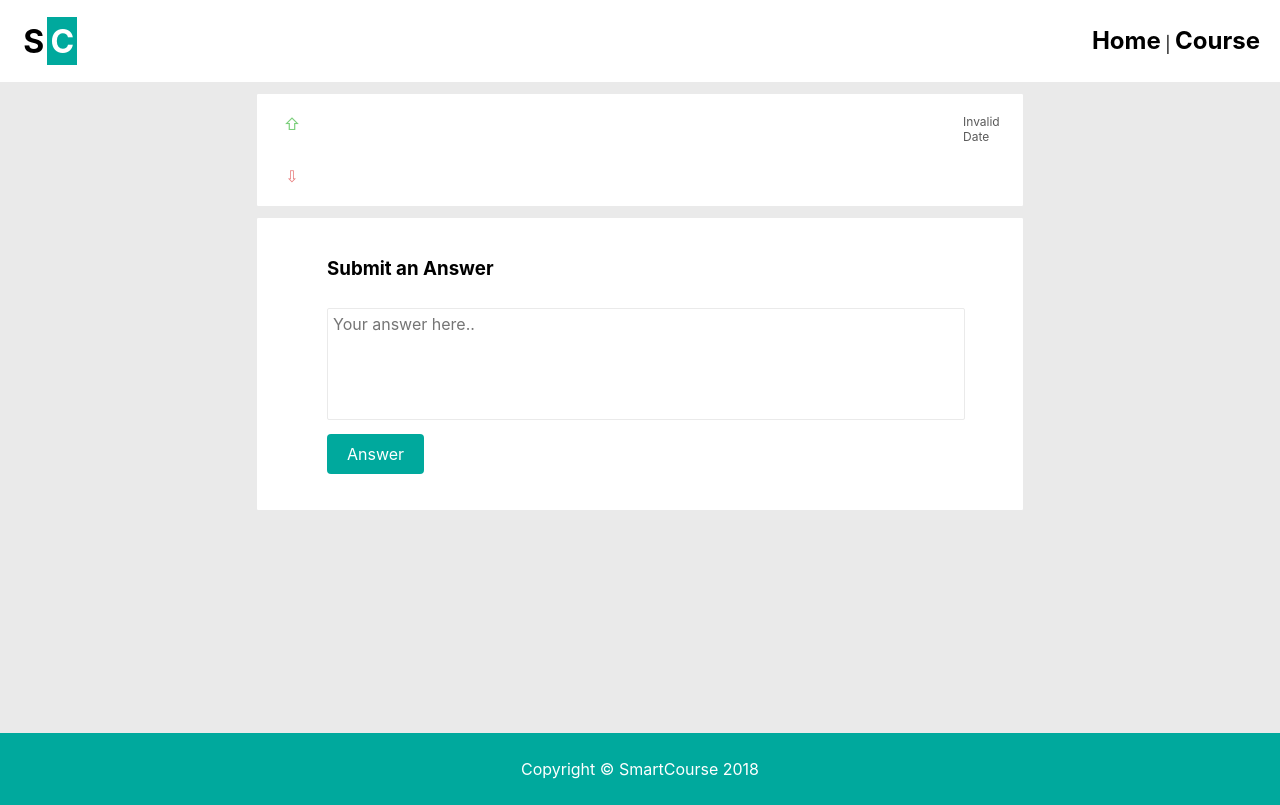
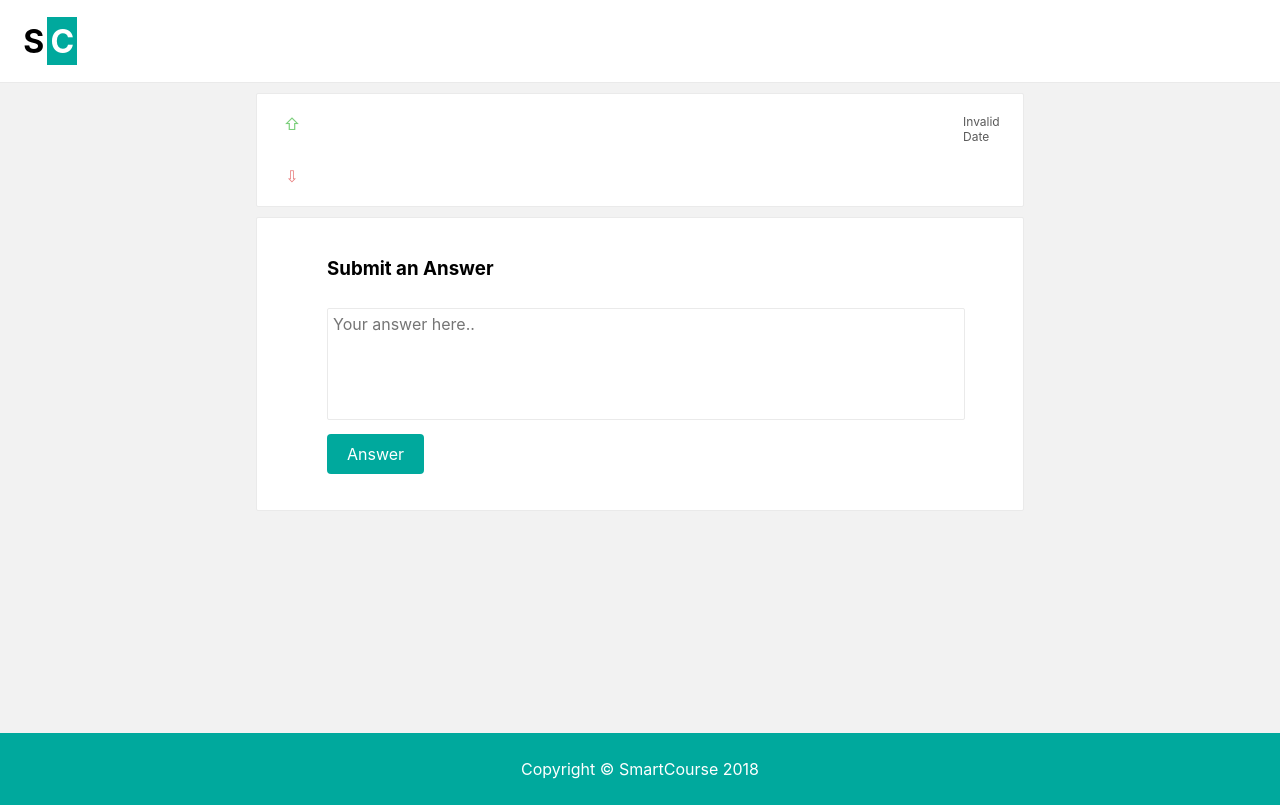
Before and after one commit to SmartCourse/app, a Vue app in the folder frontend/: page /question in a window 1280 px wide. Built offline with nearby package versions, Linux system fonts and the light colour scheme.

Commit message:
Removed stuff from nav, logo is now link to home, fixed bugs

```diff
--- a/frontend/src/App.vue
+++ b/frontend/src/App.vue
@@ -29,6 +29,7 @@ html, body {
 :root {
   --color-gray: #d5d5d5;
   --color-light-gray: #eaeaea;
+  --color-very-light-gray: #f2f2f2;
   --border-dark: 1px solid var(--color-gray);
   --border: 1px solid var(--color-light-gray);
   --border-thick: 2px solid rgba(160, 178, 178, 0.5);
@@ -43,7 +44,7 @@ html, body {
 }
 
 #app {
-  background-color: var(--color-light-gray);
+  background-color: var(--color-very-light-gray);
 }
 
 .main-content {
@@ -51,6 +52,16 @@ html, body {
   min-height: 80vh;
   max-width: 768px;
   margin: auto;
+}
+
+a {
+  color:inherit;
+  text-decoration:inherit;
+}
+a:hover {
+  color:inherit;
+  text-decoration:inherit;
+  cursor:pointer;
 }
 
 ol, ul {
--- a/frontend/src/components/AppNavBar.vue
+++ b/frontend/src/components/AppNavBar.vue
@@ -1,9 +1,10 @@
 <template>
     <div id="nav">
-      <AppLogo :first="'S'" :last="'C'"/>
+      <router-link class="link-item" to="/">
+          <AppLogo :first="'S'" :last="'C'"/>
+      </router-link>
       <div class="links">
-        <router-link class="link-item" tag="h2" to="/">Home</router-link> |
-        <router-link class="link-item" tag="h2" to="/course">Course</router-link>
+        <!--router-link class="link-item" to="/">Login</router-link-->
       </div>
     </div>
 </template>
--- a/frontend/src/components/questions-answers/QuestionCard.vue
+++ b/frontend/src/components/questions-answers/QuestionCard.vue
@@ -7,7 +7,7 @@
                 <p class="arrow">&#8681;</p>
             </div>
             <div class="content">
-                <router-link tag="h2" :to="{ name: 'question', query: { qid: String(id) }}">
+                <router-link tag="h2" :to="{ name: 'question', param: { id: String(id) }}">
                     {{ title }}
                 </router-link>
                 <p>{{ body }}</p>
--- a/frontend/src/router.js
+++ b/frontend/src/router.js
@@ -11,14 +11,6 @@ export default new Router({
       path: '/',
       name: 'home',
       component: Home
-    },
-    {
-      path: '/course',
-      name: 'course',
-      // route level code-splitting
-      // this generates a separate chunk (course.[hash].js) for this route
-      // which is lazy-loaded when the route is visited.
-      component: () => import('./views/Course')
     },
     {
       path: '/course/:id',
--- a/frontend/src/views/Course.vue
+++ b/frontend/src/views/Course.vue
@@ -23,7 +23,7 @@
 
       <div v-if="courseTab=='questions'">
         <div class='button-container'>
-            <router-link :to="{ name: 'question', query: {cid: courseInfo.id} }">
+            <router-link :to="{ name: 'newQuestion', query: {cid: courseInfo.id} }">
                 <AppButton>Ask Question</AppButton>
             </router-link>
         </div>
--- a/frontend/src/views/Question.vue
+++ b/frontend/src/views/Question.vue
@@ -70,7 +70,7 @@ export default {
           id: this.courseID
         })
         .then(() =>
-          this.$router.push({ name: 'question', params: { qid: String(this.question.id) }}))
+          this.$router.push({ name: 'question', params: { id: String(this.question.id) }}))
     },
     submitAnswer (answerForm) {
       // check that they actually typed something
```
